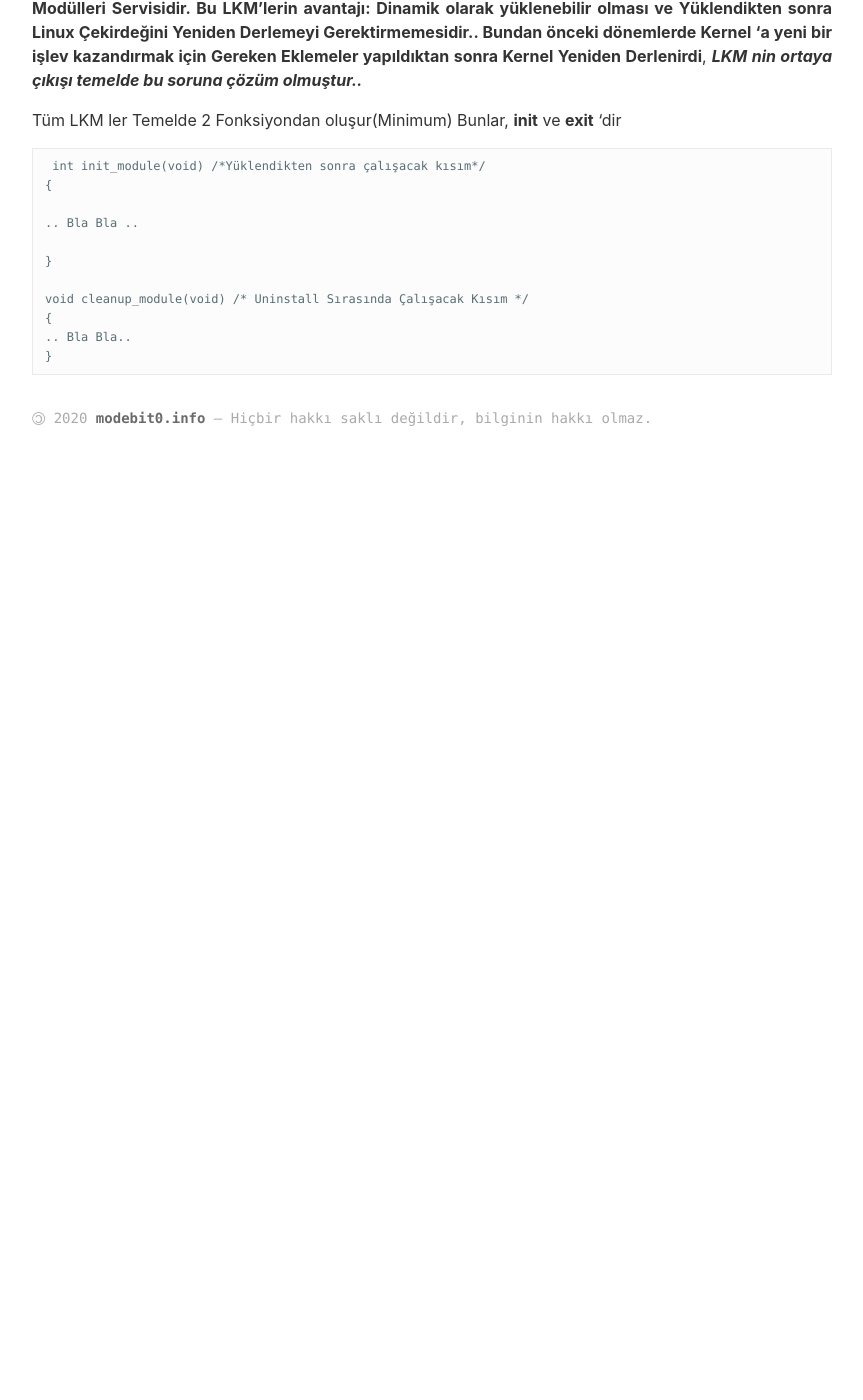
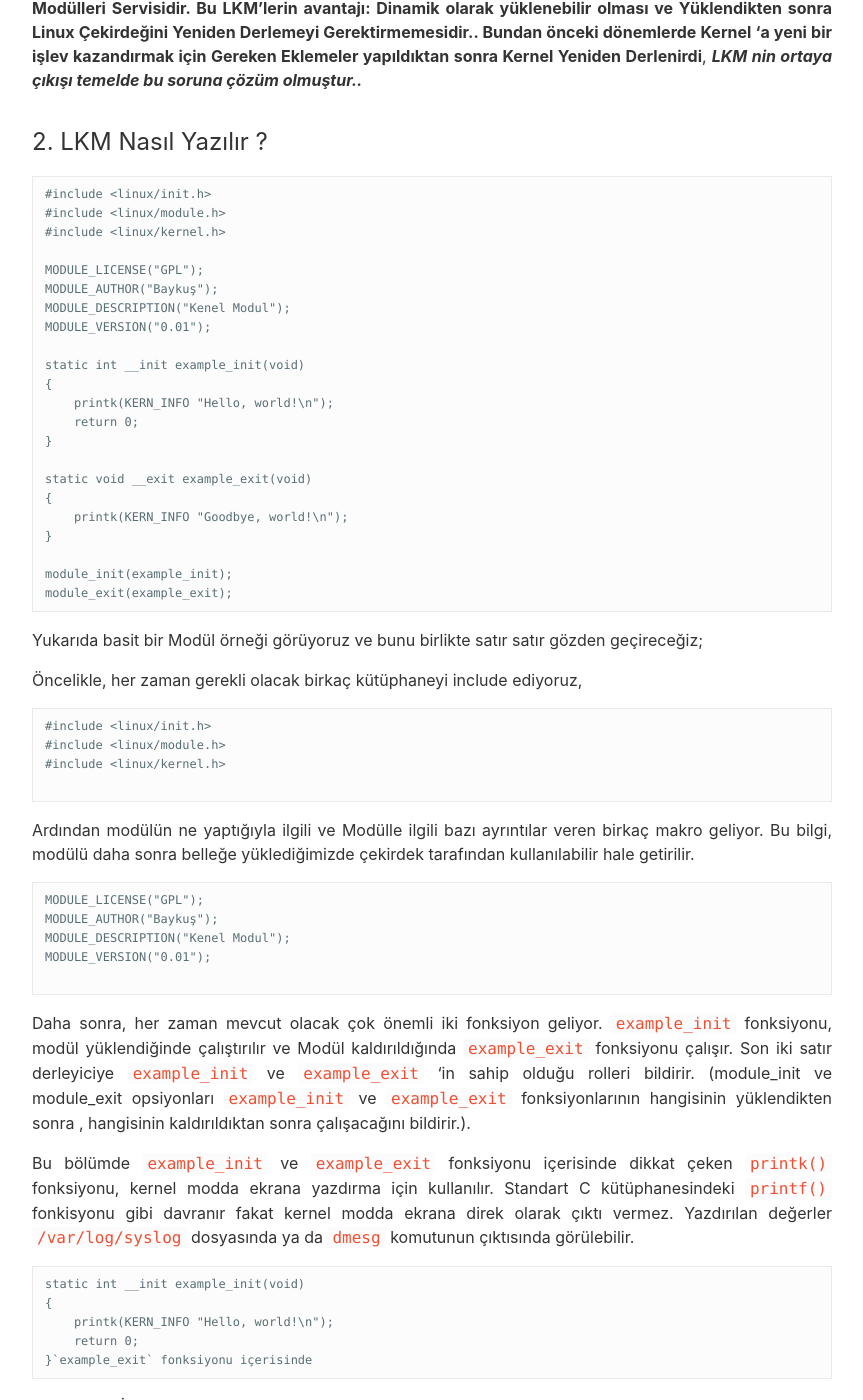
Before and after one commit to onkagitci/onkagitci, a Jekyll site: the page built from _posts/2020-12-24-Linux-Kernel-Rootkit-Development-(Part-1).md, in a window 1280 px wide and 1400 px high, scrolled down 845 px. Shown: the whole window, without its empty margins (8-871 px from the left). Built offline with Jekyll 4.4.1, drawn with Linux system fonts in a browser that asks for light colours; before the commit the page ends 1450 px from its top, so only the background shows below that; some of the changed text lies outside the part shown.

Commit message:
Update 2020-12-24-Linux-Kernel-Rootkit-Development-(Part-1).md

````diff
--- a/_posts/2020-12-24-Linux-Kernel-Rootkit-Development-(Part-1).md
+++ b/_posts/2020-12-24-Linux-Kernel-Rootkit-Development-(Part-1).md
@@ -24,18 +24,121 @@ Bu Seride **LKM Hacking** üzerine daha deyatlı anlatımlar olacak , Peki bu se
 
   **LKM'ler, Linux çekirdeği tarafından işlevselliğini genişletmek için sağlanan Yüklenebilir Çekirdek Modülleri Servisidir. Bu LKM'lerin avantajı: Dinamik olarak yüklenebilir olması ve Yüklendikten sonra Linux Çekirdeğini Yeniden Derlemeyi Gerektirmemesidir.. Bundan önceki dönemlerde Kernel 'a yeni bir işlev kazandırmak için Gereken Eklemeler yapıldıktan sonra Kernel Yeniden Derlenirdi**, ***LKM nin ortaya çıkışı temelde bu soruna çözüm olmuştur..***
 
- Tüm LKM ler Temelde 2 Fonksiyondan oluşur(Minimum) Bunlar, **init** ve **exit** 'dir
+### 2. LKM Nasıl Yazılır ?
 
  ```
- int init_module(void) /*Yüklendikten sonra çalışacak kısım*/
+#include <linux/init.h>
+#include <linux/module.h>
+#include <linux/kernel.h>
+
+MODULE_LICENSE("GPL");
+MODULE_AUTHOR("Baykuş");
+MODULE_DESCRIPTION("Kenel Modul");
+MODULE_VERSION("0.01");
+
+static int __init example_init(void)
 {
-
-.. Bla Bla ..
-
+    printk(KERN_INFO "Hello, world!\n");
+    return 0;
 }
 
-void cleanup_module(void) /* Uninstall Sırasında Çalışacak Kısım */
+static void __exit example_exit(void)
 {
-.. Bla Bla..
+    printk(KERN_INFO "Goodbye, world!\n");
 }
+
+module_init(example_init);
+module_exit(example_exit);
 ```
+
+Yukarıda basit bir Modül örneği görüyoruz ve bunu birlikte satır satır gözden geçireceğiz;
+
+Öncelikle, her zaman gerekli olacak birkaç kütüphaneyi include ediyoruz,
+
+ ```
+#include <linux/init.h>
+#include <linux/module.h>
+#include <linux/kernel.h>
+
+ ```
+
+
+Ardından modülün ne yaptığıyla ilgili ve Modülle ilgili bazı ayrıntılar veren birkaç makro geliyor. Bu bilgi, modülü daha sonra belleğe yüklediğimizde çekirdek tarafından kullanılabilir hale getirilir.
+
+ ```
+MODULE_LICENSE("GPL");
+MODULE_AUTHOR("Baykuş");
+MODULE_DESCRIPTION("Kenel Modul");
+MODULE_VERSION("0.01");
+
+ ```
+
+
+Daha sonra, her zaman mevcut olacak çok önemli iki fonksiyon geliyor. `example_init` fonksiyonu, modül yüklendiğinde çalıştırılır ve Modül kaldırıldığında `example_exit` fonksiyonu çalışır. Son iki satır derleyiciye `example_init` ve `example_exit` 'in sahip olduğu rolleri bildirir. (module_init ve module_exit opsiyonları `example_init` ve `example_exit` fonksiyonlarının hangisinin yüklendikten sonra , hangisinin kaldırıldıktan sonra çalışacağını bildirir.).
+
+
+Bu bölümde `example_init` ve `example_exit` fonksiyonu içerisinde dikkat çeken `printk()` fonksiyonu, kernel modda ekrana yazdırma için kullanılır. Standart C kütüphanesindeki `printf()` fonkisyonu gibi davranır fakat kernel modda ekrana direk olarak çıktı vermez. Yazdırılan değerler `/var/log/syslog` dosyasında ya da `dmesg` komutunun çıktısında görülebilir.
+
+```
+static int __init example_init(void)
+{
+    printk(KERN_INFO "Hello, world!\n");
+    return 0;
+}`example_exit` fonksiyonu içerisinde
+```
+
+**Derleme İşlemi : **
+
+
+***modul.c içeriği : ***
+
+ ```
+#include <linux/init.h>
+#include <linux/module.h>
+#include <linux/kernel.h>
+
+MODULE_LICENSE("GPL");
+MODULE_AUTHOR("Baykuş");
+MODULE_DESCRIPTION("Kenel Modul");
+MODULE_VERSION("0.01");
+
+static int __init example_init(void)
+{
+    printk(KERN_INFO "Hello, world!\n");
+    return 0;
+}
+
+static void __exit example_exit(void)
+{
+    printk(KERN_INFO "Goodbye, world!\n");
+}
+
+module_init(example_init);
+module_exit(example_exit);
+```
+
+
+
+***Makefile dosyası içeriği :***
+
+```
+obj-m += modul.o
+all:
+    make -C /lib/modules/$(shell uname -r)/build M=$(PWD) modules
+clean:
+    make -C /lib/modules/$(shell uname -r)/build M=$(PWD) clean
+```
+
+Makefile dosyamızı kaydettikten sonra derlemek için Terminalimizin komut satırından iki dosyanında aynı yerde bulunduğu dizine gidip `make` komutunu vermemiz yeterli.
+bu işlemin ardından birkaç dosya oluşmuş olacak.
+
+
+**Modülü kernel 'a Load ve Unload Etme.**
+
+`sudo insmod module.ko` Komutu ile modülümüzü kernel 'a Load ediyoruz
+
+ardından `dmesg` komutu ile `example_init` fonksiyonunun işlevini yerine getirdiğini görüyoruz.
+
+hemen ardından `lsmod | grep modul` komutu ile sisteme yüklenmiş modüller içinden kendi modülümüzü ayıklayıp görebiliyoruz
+
+ gelelim silme işlemine; `sudo rmmod modul` komutu ile modülümüzü kernel dan siliyoruz..
````
